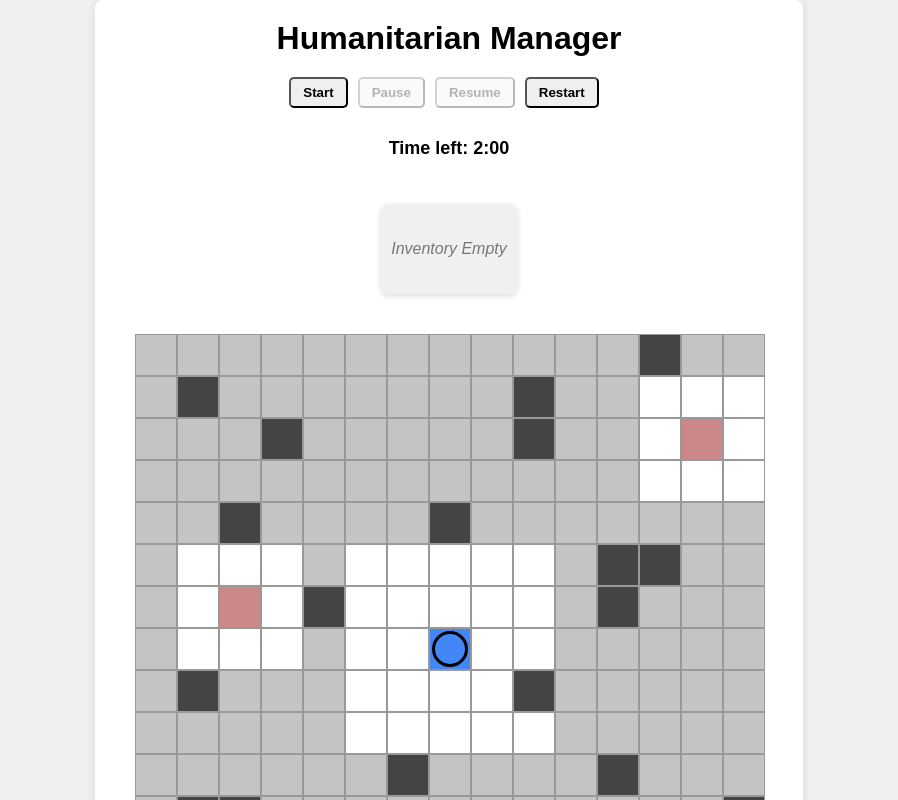
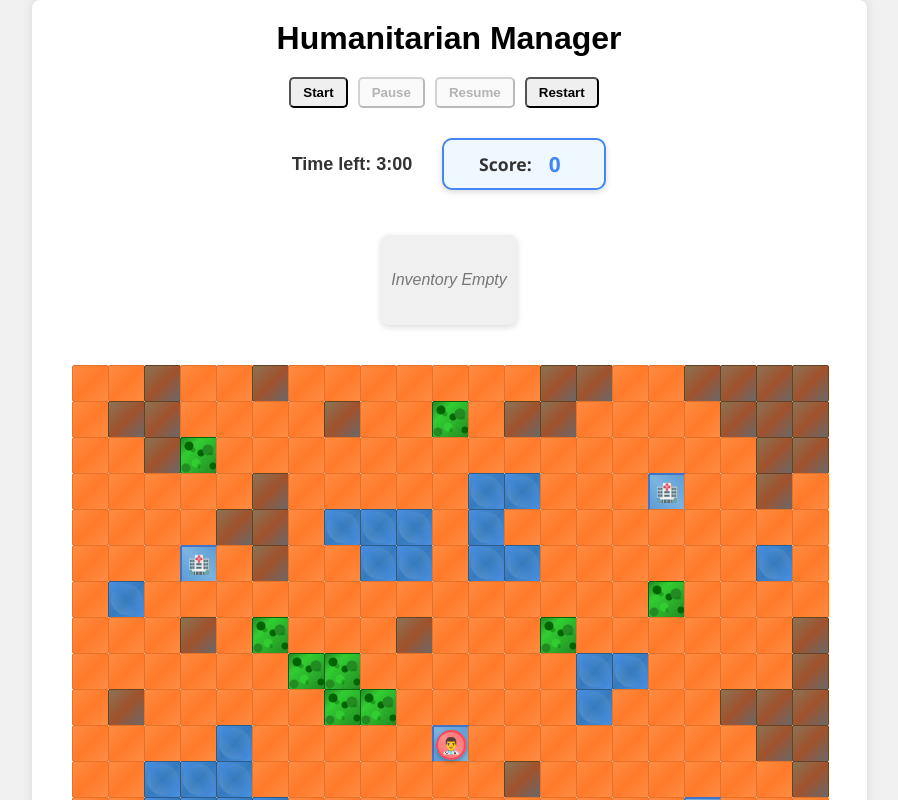
Before and after one commit to GigaJaoo/Web-Game, a React (Vite) app in the folder Web Game/: page / in a window 1280 px wide. Shown: the top 800 px of the page, without its empty margins (211-1109 px from the left). Built offline with nearby package versions, Linux system fonts and the light colour scheme.

Commit message:
Score, Css textures no board

```diff
--- a/Web Game/src/App.css
+++ b/Web Game/src/App.css
@@ -4,7 +4,7 @@
   border-radius: 8px;
   box-shadow: 0 0 10px rgba(0,0,0,0.1);
 
-  max-width: 700px;
+  max-width: 900px; /* Aumentado para acomodar o mapa maior */
   width: 100%;
 
   display: flex;
@@ -42,7 +42,6 @@
   color: #777;
 }
 
-
 .inventory-icon {
   font-size: 30px;
   width: 50px;
@@ -76,8 +75,16 @@
   border-radius: 5px;
 }
 
+.game-info {
+  display: flex;
+  align-items: center;
+  justify-content: center;
+  gap: 30px;
+  margin-bottom: 10px;
+}
+
 .timer {
   font-size: 18px;
-  margin-bottom: 10px;
   font-weight: bold;
+  color: #333;
 }
--- a/Web Game/src/App.jsx
+++ b/Web Game/src/App.jsx
@@ -3,31 +3,33 @@ import Board from './Board';
 import './App.css';
 import { initialMap, tileTypes } from './mapData.js';
 import Inventory from './Inventory';
+import Score from './Score';
 import { getRandomResourceType } from './resourceUtils';
 import { resourcesData } from './resourcesData.js';
 
 export default function App() {
-  const numRows = 15;
-  const numCols = 15;
-  const initialTime = 2 * 60; // 2 minutos
+  const numRows = 21;
+  const numCols = 21;
+  const initialTime = 3 * 60; // 3 minutos
 
   const [mapData, setMapData] = useState(initialMap);
   const [player, setPlayer] = useState({
-    position: { x: 7, y: 7 },
+    position: { x: 10, y: 10 },
     inventory: null,
   });
   const [resources, setResources] = useState([]);
   const [timeLeft, setTimeLeft] = useState(initialTime);
   const [gameStatus, setGameStatus] = useState('idle'); // 'idle', 'running', 'paused', 'ended'
+  const [score, setScore] = useState(0); // Novo estado para o score
   const intervalRef = useRef(null);
   const resourceIntervalRef = useRef(null);
 
   // Função para determinar o intervalo de geração baseado no tempo restante
   const getResourceSpawnInterval = (timeLeft) => {
-    if (timeLeft > 90) return 5000; // 2:00 - 1:30 = 5 segundos
-    if (timeLeft > 60) return 4000; // 1:30 - 1:00 = 4 segundos
-    if (timeLeft > 30) return 3000; // 1:00 - 0:30 = 3 segundos
-    return 2000; // 0:30 - 0:00 = 2 segundos
+    if (timeLeft > 110) return 5000; // 3:00 - 1:50 = 5 segundos
+    if (timeLeft > 80) return 4000; // 1:50 - 1:20 = 4 segundos
+    if (timeLeft > 45) return 3000; // 1:20 - 0:45 = 3 segundos
+    return 2000; // 0:45 - 0:00 = 2 segundos
   };
 
   // Controlador de tempo
@@ -68,7 +70,7 @@ export default function App() {
         clearInterval(resourceIntervalRef.current);
       }
     };
-  }, [gameStatus]); // Remover timeLeft da dependência
+  }, [gameStatus]);
 
   // Atualizar o intervalo apenas quando mudamos de faixa de tempo
   useEffect(() => {
@@ -115,7 +117,10 @@ export default function App() {
       const newX = Math.max(0, Math.min(numCols - 1, prev.position.x + dx));
       const newY = Math.max(0, Math.min(numRows - 1, prev.position.y + dy));
 
-      if (mapData[newY][newX] === tileTypes.OBSTACLE) return prev;
+      if (mapData[newY][newX] === tileTypes.OBSTACLE ||
+          mapData[newY][newX] === tileTypes.MOUNTAIN ||
+          mapData[newY][newX] === tileTypes.LAKE     ||
+          mapData[newY][newX] === tileTypes.FOREST) return prev;
 
       return {
         ...prev,
@@ -149,8 +154,16 @@ export default function App() {
 
       if (e.key === ' ' || e.code === 'Space') {
         const { x, y } = player.position;
-        if (mapData[y][x] === tileTypes.CAUSE && player.inventory !== null) {
-          setPlayer(prev => ({ ...prev, inventory: null }));
+        if (player.inventory !== null) {
+          if (mapData[y][x] === tileTypes.CAUSE) {
+            // Entregar em causa = 2 pontos
+            setPlayer(prev => ({ ...prev, inventory: null }));
+            setScore(prev => prev + 2);
+          } else if (mapData[y][x] === tileTypes.CENTER) {
+            // Entregar no centro = 1 ponto
+            setPlayer(prev => ({ ...prev, inventory: null }));
+            setScore(prev => prev + 1);
+          }
         }
       }
     };
@@ -164,7 +177,8 @@ export default function App() {
     setGameStatus('running');
     setTimeLeft(initialTime);
     setResources([]);
-    setPlayer({ position: { x: 7, y: 7 }, inventory: null });
+    setScore(0); // Reset do score
+    setPlayer({ position: { x: 10, y: 10 }, inventory: null });
   };
 
   const pauseGame = () => {
@@ -181,7 +195,8 @@ export default function App() {
     setGameStatus('idle');
     setTimeLeft(initialTime);
     setResources([]);
-    setPlayer({ position: { x: 7, y: 7 }, inventory: null });
+    setScore(0); // Reset do score
+    setPlayer({ position: { x: 10, y: 10 }, inventory: null });
   };
 
   return (
@@ -195,7 +210,10 @@ export default function App() {
         <button onClick={restartGame}>Restart</button>
       </div>
 
-      <div className="timer">Time left: {Math.floor(timeLeft / 60)}:{String(timeLeft % 60).padStart(2, '0')}</div>
+      <div className="game-info">
+        <div className="timer">Time left: {Math.floor(timeLeft / 60)}:{String(timeLeft % 60).padStart(2, '0')}</div>
+        <Score score={score} />
+      </div>
 
       <Inventory inventory={player.inventory} resourcesData={resourcesData} />
       <Board
--- a/Web Game/src/Board.css
+++ b/Web Game/src/Board.css
@@ -1,64 +1,216 @@
 .board {
   display: grid;
-  gap: 2px;
+  gap: 1px;
 }
 
 .cell {
-  width: 40px;
-  height: 40px;
+  width: 35px;
+  height: 35px;
   border: 1px solid #999999;
   position: relative;
   display: flex;
   justify-content: center;
   align-items: center;
+  border-radius: 2px;
 }
 
+/* Centro - Edifício Humanitário (Azul ONU) */
 .cell.center {
-  background-color: #4287f5;
+  background: linear-gradient(45deg, #5B9BD5 0%, #7BB3E0 50%, #5B9BD5 100%);
+  border: 2px solid #4472C4;
+  position: relative;
 }
 
-.cell.resource {
-  background-color: #c4c4c4;
+.cell.center::before {
+  content: "🏛️";
+  font-size: 20px;
+  position: absolute;
+  top: 50%;
+  left: 50%;
+  transform: translate(-50%, -50%);
 }
 
-.cell.cause {
-  background-color: #c88;
+/* Terreno - Terra laranja simples */
+.cell.resource, .cell.empty {
+  background: linear-gradient(135deg, #FF8C42 0%, #FF7A2A 50%, #FF8C42 100%);
+  border: 1px solid #E6722A;
 }
 
-.cell.obstacle {
-  background-color: #444;
+/* Causas (Azul ONU) */
+.cell.cause {
+  background: linear-gradient(45deg, #5B9BD5 0%, #7BB3E0 50%, #5B9BD5 100%);
+  border: 2px solid #4472C4;
+  position: relative;
 }
 
+.cell.cause::before {
+  content: "🏥";
+  font-size: 18px;
+  position: absolute;
+  top: 50%;
+  left: 50%;
+  transform: translate(-50%, -50%);
+}
+
+/* Lagos - Água azul simples */
+.cell.lake {
+  background: linear-gradient(135deg, #4A90E2 0%, #357ABD 50%, #4A90E2 100%);
+  border: 1px solid #2E5C8A;
+  position: relative;
+}
+
+.cell.lake::after {
+  content: "";
+  position: absolute;
+  top: 3px;
+  left: 3px;
+  right: 3px;
+  bottom: 3px;
+  background: linear-gradient(45deg, rgba(255,255,255,0.3) 0%, transparent 50%, rgba(255,255,255,0.2) 100%);
+  border-radius: 50%;
+  animation: water-shimmer 2s ease-in-out infinite alternate;
+}
+
+/* Florestas - Vista de cima das copas das árvores */
+.cell.forest {
+  background: linear-gradient(135deg, #228B22 0%, #32CD32 30%, #228B22 100%);
+  border: 1px solid #006400;
+  position: relative;
+  overflow: hidden;
+}
+
+/* Copas das árvores vistas de cima */
+.cell.forest::before {
+  content: "";
+  position: absolute;
+  top: 0;
+  left: 0;
+  right: 0;
+  bottom: 0;
+  background-image:
+    radial-gradient(circle at 8px 8px, #006400 4px, transparent 5px),
+    radial-gradient(circle at 27px 12px, #228B22 5px, transparent 6px),
+    radial-gradient(circle at 15px 25px, #32CD32 4px, transparent 5px),
+    radial-gradient(circle at 32px 28px, #006400 3px, transparent 4px),
+    radial-gradient(circle at 5px 30px, #228B22 4px, transparent 5px),
+    radial-gradient(circle at 20px 15px, #006400 3px, transparent 4px);
+  background-size: 35px 35px;
+}
+
+/* Sombras entre as árvores */
+.cell.forest::after {
+  content: "";
+  position: absolute;
+  top: 0;
+  left: 0;
+  right: 0;
+  bottom: 0;
+  background-image:
+    radial-gradient(ellipse at 12px 12px, rgba(0,100,0,0.4) 2px, transparent 3px),
+    radial-gradient(ellipse at 30px 16px, rgba(0,100,0,0.3) 2px, transparent 3px),
+    radial-gradient(ellipse at 18px 28px, rgba(0,100,0,0.4) 1px, transparent 2px);
+  background-size: 35px 35px;
+}
+
+/* Montanhas - Vista de cima com picos e vales */
+.cell.mountain, .cell.obstacle {
+  background: linear-gradient(135deg, #8B7355 0%, #A0522D 50%, #696969 100%);
+  border: 1px solid #654321;
+  position: relative;
+  overflow: hidden;
+}
+
+/* Picos rochosos vistos de cima */
+.cell.mountain::before {
+  content: "";
+  position: absolute;
+  top: 0;
+  left: 0;
+  right: 0;
+  bottom: 0;
+  background-image:
+    radial-gradient(ellipse at 10px 10px, #2F4F4F 6px, #696969 8px, transparent 10px),
+    radial-gradient(ellipse at 25px 8px, #708090 4px, #696969 6px, transparent 8px),
+    radial-gradient(ellipse at 30px 25px, #2F4F4F 5px, #696969 7px, transparent 9px),
+    radial-gradient(ellipse at 8px 28px, #708090 3px, #696969 5px, transparent 7px),
+    radial-gradient(ellipse at 22px 30px, #2F4F4F 4px, #696969 6px, transparent 8px);
+  background-size: 35px 35px;
+}
+
+/* Detalhes rochosos e sombras */
+.cell.mountain::after {
+  content: "";
+  position: absolute;
+  top: 0;
+  left: 0;
+  right: 0;
+  bottom: 0;
+  background-image:
+    linear-gradient(45deg, transparent 48%, rgba(47,79,79,0.6) 49%, rgba(47,79,79,0.6) 51%, transparent 52%),
+    linear-gradient(-45deg, transparent 48%, rgba(112,128,144,0.4) 49%, rgba(112,128,144,0.4) 51%, transparent 52%);
+  background-size: 8px 8px, 12px 12px;
+}
+
+/* Animação da água */
+@keyframes water-shimmer {
+  0% {
+    opacity: 0.3;
+    transform: scale(0.8);
+  }
+  100% {
+    opacity: 0.6;
+    transform: scale(1.1);
+  }
+}
+
+/* Jogador - Ajudante humanitário */
 .player {
-  width: 75%;
-  height: 75%;
-  background-color: #4287f5;
+  width: 26px;
+  height: 26px;
+  background: linear-gradient(45deg, #FF6B6B 0%, #FF8E8E 50%, #FF6B6B 100%);
   border-radius: 50%;
-  border-style: solid;
-  border-color: black;
+  border: 2px solid #FF4757;
   position: absolute;
-  top: 5%;
-  left: 5%;
+  top: 50%;
+  left: 50%;
+  transform: translate(-50%, -50%);
+  box-shadow: 0 2px 4px rgba(0,0,0,0.3);
+  z-index: 10;
+}
+
+.player::before {
+  content: "👨‍⚕️";
+  font-size: 16px;
+  position: absolute;
+  top: 50%;
+  left: 50%;
+  transform: translate(-50%, -50%);
+}
+
+/* Recursos - APENAS as mudanças essenciais */
+.resource-icon {
+  font-size: 24px !important;
+  position: absolute;
+  top: 50%;
+  left: 50%;
+  transform: translate(-50%, -50%);
+  pointer-events: none;
+  z-index: 5;
+  text-shadow:
+  -1px -1px 0 #000,
+  1px -1px 0 #000,
+  -1px 1px 0 #000,
+  1px 1px 0 #000;
 }
 
 .resource-item {
-  width: 30px;
-  height: 30px;
+  width: 25px;
+  height: 25px;
   background-color: gold;
   border-radius: 50%;
   text-align: center;
-  font-size: 10px;
+  font-size: 9px;
   color: black;
-  line-height: 20px;
+  line-height: 18px;
   user-select: none;
-  /* Ou podes usar ícones / imagens no futuro */
 }
-
-.resource-icon {
-  font-size: 24px; /* aumenta o tamanho do emoji */
-  position: absolute;
-  top: 45%;
-  left: 50%;
-  transform: translate(-50%, -50%);
-  pointer-events: none;
-}
--- a/Web Game/src/Board.jsx
+++ b/Web Game/src/Board.jsx
@@ -6,8 +6,8 @@ export default function Board({ map, player, rows, cols, resources, resourcesDat
     <div
       className="board"
       style={{
-        gridTemplateColumns: `repeat(${cols}, 40px)`,
-        gridTemplateRows: `repeat(${rows}, 40px)`
+        gridTemplateColumns: `repeat(${cols}, 35px)`,
+        gridTemplateRows: `repeat(${rows}, 35px)`
       }}
     >
       {map.map((row, y) =>
@@ -18,14 +18,18 @@ export default function Board({ map, player, rows, cols, resources, resourcesDat
           let className = 'cell';
           if (tile === 'center') className += ' center';
           if (tile === 'resource') className += ' resource';
+          if (tile === 'empty') className += ' empty';
           if (tile === 'cause') className += ' cause';
           if (tile === 'obstacle') className += ' obstacle';
+          if (tile === 'lake') className += ' lake';
+          if (tile === 'forest') className += ' forest';
+          if (tile === 'mountain') className += ' mountain';
 
           return (
             <div key={`${x}-${y}`} className={className}>
               {isPlayer && <div className="player" />}
               {resource && (
-                <span style={{ fontSize: '22px', lineHeight: '40px' }}>
+                <span className="resource-icon">
                   {resourcesData[resource.type].icon}
                 </span>
               )}
--- /dev/null
+++ b/Web Game/src/Score.css
@@ -0,0 +1,28 @@
+.score-container {
+  display: flex;
+  align-items: center;
+  padding: 10px 20px;
+  border-radius: 10px;
+  box-shadow: 0 2px 6px rgba(0,0,0,0.15);
+  background-color: #f0f8ff;
+  border: 2px solid #4287f5;
+  font-family: 'Segoe UI', Tahoma, Geneva, Verdana, sans-serif;
+  user-select: none;
+  min-width: 120px;
+  justify-content: center;
+  gap: 8px;
+}
+
+.score-label {
+  font-weight: 600;
+  font-size: 1.1rem;
+  color: #333;
+}
+
+.score-value {
+  font-weight: bold;
+  font-size: 1.3rem;
+  color: #4287f5;
+  min-width: 30px;
+  text-align: center;
+}
--- /dev/null
+++ b/Web Game/src/Score.jsx
@@ -0,0 +1,11 @@
+import React from 'react';
+import './Score.css';
+
+export default function Score({ score }) {
+  return (
+    <div className="score-container">
+      <div className="score-label">Score:</div>
+      <div className="score-value">{score}</div>
+    </div>
+  );
+}
--- a/Web Game/src/mapData.js
+++ b/Web Game/src/mapData.js
@@ -4,25 +4,34 @@ const tileTypes = {
   PLAYER: 'player',
   RESOURCE: 'resource',
   CAUSE: 'cause',
-  OBSTACLE: 'obstacle'
+  OBSTACLE: 'obstacle',
+  MOUNTAIN: 'mountain',
+  LAKE: 'lake',
+  FOREST: 'forest'
 };
 
 const initialMap = [
-  ['resource','resource','resource','resource','resource','resource','resource','resource','resource','resource','resource','resource','obstacle','resource','resource'],
-  ['resource','obstacle','resource','resource','resource','resource','resource','resource','resource','obstacle','resource','resource','empty','empty','empty'],
-  ['resource','resource','resource','obstacle','resource','resource','resource','resource','resource','obstacle','resource','resource','empty','cause','empty'],
-  ['resource','resource','resource','resource','resource','resource','resource','resource','resource','resource','resource','resource','empty','empty','empty'],
-  ['resource','resource','obstacle','resource','resource','resource','resource','obstacle','resource','resource','resource','resource','resource','resource','resource'],
-  ['resource','empty','empty','empty','resource','empty','empty','empty','empty','empty','resource','obstacle','obstacle','resource','resource'],
-  ['resource','empty','cause','empty','obstacle','empty','empty','empty','empty','empty','resource','obstacle','resource','resource','resource'],
-  ['resource','empty','empty','empty','resource','empty','empty','center','empty','empty','resource','resource','resource','resource','resource'],
-  ['resource','obstacle','resource','resource','resource','empty','empty','empty','empty','obstacle','resource','resource','resource','resource','resource'],
-  ['resource','resource','resource','resource','resource','empty','empty','empty','empty','empty','resource','resource','resource','resource','resource'],
-  ['resource','resource','resource','resource','resource','resource','obstacle','resource','resource','resource','resource','obstacle','resource','resource','resource'],
-  ['resource','obstacle','obstacle','resource','resource','resource','resource','resource','resource','resource','resource','resource','resource','resource','obstacle'],
-  ['resource','resource','empty','empty','empty','resource','resource','resource','resource','resource','resource','resource','resource','resource','resource'],
-  ['resource','resource','empty','cause','empty','resource','resource','resource','resource','obstacle','obstacle','resource','resource','resource','resource'],
-  ['resource','resource','empty','empty','empty','resource','obstacle','resource','resource','resource','resource','resource','resource','resource','resource']
+  ['resource','resource','obstacle','resource','resource','obstacle','resource','resource','resource','resource','resource','resource','resource','obstacle','obstacle','resource','resource','obstacle','obstacle','obstacle','obstacle'],
+  ['resource','obstacle','obstacle','resource','resource','resource','resource','obstacle','resource','resource','forest'  ,'resource','obstacle','obstacle','resource','resource','resource','resource','obstacle','obstacle','obstacle'],
+  ['resource','resource','obstacle','forest'  ,'resource','resource','resource','resource','resource','resource','resource','resource','resource','resource','resource','empty'   ,'empty'   ,'empty'   ,'resource','obstacle','obstacle'],
+  ['resource','resource','resource','resource','resource','obstacle','resource','resource','resource','resource','resource','lake'    ,'lake'    ,'resource','resource','empty'   ,'cause'   ,'empty'   ,'resource','obstacle','resource'],
+  ['resource','resource','empty'   ,'empty'   ,'obstacle','obstacle','resource','lake'    ,'lake'    ,'lake'    ,'resource','lake'    ,'resource','resource','resource','empty'   ,'empty'   ,'empty'   ,'resource','resource','resource'],
+  ['resource','resource','empty'   ,'cause'   ,'empty'   ,'obstacle','resource','resource','lake'    ,'lake'    ,'resource','lake'    ,'lake'    ,'resource','resource','resource','resource','resource','resource','lake'    ,'resource'],
+  ['resource','lake'    ,'empty'   ,'empty'   ,'empty'   ,'resource','resource','resource','resource','resource','resource','resource','resource','resource','resource','resource','forest'  ,'resource','resource','resource','resource'],
+  ['resource','resource','resource','obstacle','resource','forest'  ,'resource','resource','resource','obstacle','resource','resource','resource','forest'  ,'resource','resource','resource','resource','resource','resource','obstacle'],
+  ['resource','resource','resource','resource','resource','resource','forest'  ,'forest'  ,'empty'   ,'empty'   ,'empty'   ,'empty'   ,'empty'   ,'resource','lake'    ,'lake'    ,'resource','resource','resource','resource','obstacle'],
+  ['resource','obstacle','resource','resource','resource','resource','resource','forest'  ,'forest'  ,'empty'   ,'empty'   ,'empty'   ,'empty'   ,'resource','lake'    ,'resource','resource','resource','obstacle','obstacle','obstacle'],
+  ['resource','resource','resource','resource','lake'    ,'resource','resource','resource','empty'   ,'empty'   ,'center'  ,'empty'   ,'empty'   ,'resource','resource','resource','resource','resource','resource','obstacle','obstacle'],
+  ['resource','resource','lake'    ,'lake'    ,'lake'    ,'resource','resource','resource','empty'   ,'empty'   ,'empty'   ,'empty'   ,'obstacle','resource','resource','resource','empty'   ,'empty'   ,'empty'   ,'resource','obstacle'],
+  ['resource','resource','lake'    ,'lake'    ,'lake'    ,'lake'    ,'resource','resource','empty'   ,'empty'   ,'empty'   ,'empty'   ,'empty'   ,'resource','resource','resource','empty'   ,'cause'   ,'empty'   ,'resource','resource'],
+  ['resource','resource','resource','resource','resource','resource','resource','resource','resource','obstacle','resource','resource','resource','resource','forest'  ,'resource','empty'   ,'empty'   ,'empty'   ,'resource','resource'],
+  ['resource','resource','lake'    ,'lake'    ,'lake'    ,'lake'    ,'resource','resource','resource','resource','resource','obstacle','resource','resource','forest'  ,'resource','resource','resource','obstacle','resource','resource'],
+  ['resource','lake'    ,'lake'    ,'lake'    ,'resource','resource','resource','resource','forest'  ,'resource','resource','resource','resource','resource','resource','resource','resource','obstacle','resource','resource','resource'],
+  ['resource','resource','resource','resource','resource','resource','obstacle','resource','resource','resource','resource','resource','lake'    ,'lake'    ,'resource','resource','resource','resource','resource','obstacle','resource'],
+  ['resource','resource','resource','forest'  ,'resource','empty'   ,'empty'   ,'empty'   ,'resource','obstacle','resource','resource','resource','resource','resource','resource','lake'    ,'resource','resource','obstacle','resource'],
+  ['obstacle','obstacle','resource','resource','resource','empty'   ,'cause'   ,'empty'   ,'resource','resource','resource','forest'  ,'forest'  ,'resource','resource','resource','resource','resource','obstacle','obstacle','resource'],
+  ['obstacle','resource','resource','resource','resource','empty'   ,'empty'   ,'empty'   ,'resource','resource','resource','resource','forest'  ,'forest'  ,'resource','resource','resource','resource','obstacle','obstacle','resource'],
+  ['obstacle','obstacle','obstacle','resource','resource','lake'    ,'resource','resource','resource','obstacle','resource','resource','forest'  ,'resource','resource','resource','obstacle','obstacle','obstacle','obstacle','obstacle']
 ];
 
 export { initialMap, tileTypes };
```
